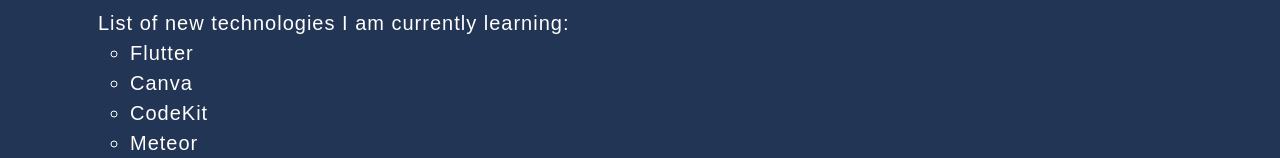
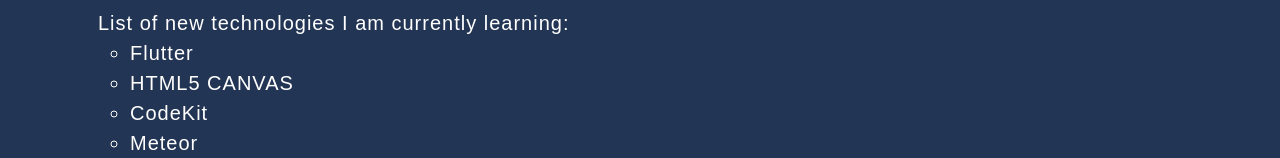
Before and after one commit to JosieMald/react-portfolio, a React (Create React App) app: page / in a window 1280 px wide. Shown: the part 578-736 px from the top of the page. Built offline with nearby package versions, Linux system fonts and the light colour scheme.

Commit message:
spellcheck.

```diff
--- a/src/pages/About.js
+++ b/src/pages/About.js
@@ -25,7 +25,7 @@
           List of new technologies I am currently learning:
           <ul className="learning-list">
             <li>Flutter</li>
-            <li>Canva</li>
+            <li>HTML5 CANVAS</li>
             <li>CodeKit</li>
             <li>Meteor</li>
           </ul>
```
